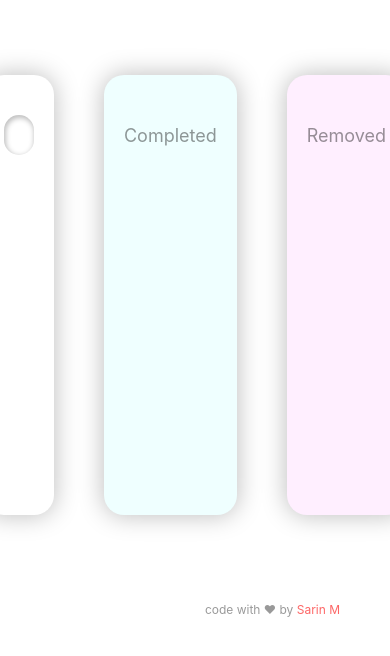
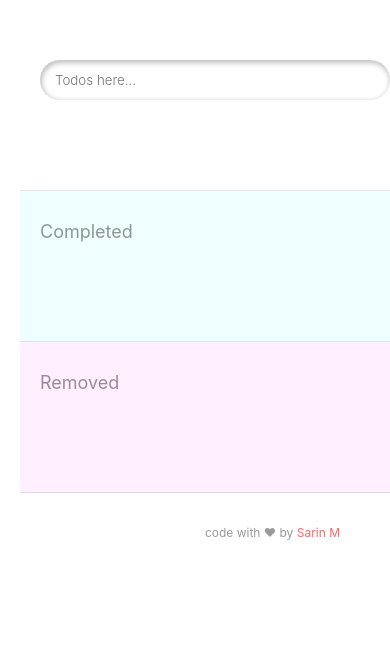
Before and after one commit to sarinmsari/React-ToDo, a React (Create React App) app: page / in a window 390 px wide. Shown: the top 656 px of the page. Built offline with nearby package versions, Linux system fonts and the light colour scheme.

Commit message:
some basic mobile responsiveness added

```diff
--- a/public/index.html
+++ b/public/index.html
@@ -26,6 +26,7 @@
     -->
     <title>React App</title>
   </head>
+
   <body>
     <noscript>You need to enable JavaScript to run this app.</noscript>
     <div id="root"></div>
--- a/src/App.css
+++ b/src/App.css
@@ -86,7 +86,7 @@ form {
 }
 .closeButton {
   padding-left: 10px;
-  font-family: 'Gill Sans', 'Gill Sans MT', Calibri, 'Trebuchet MS', sans-serif;
+  font-family: "Gill Sans", "Gill Sans MT", Calibri, "Trebuchet MS", sans-serif;
   font-style: normal;
   border-left: 1px solid rgba(0, 0, 0, 0.3);
   cursor: pointer;
@@ -116,3 +116,33 @@ form {
   color: rgba(251, 0, 0, 0.6);
   text-decoration: none;
 }
+
+/* Responsiveness */
+@media (max-width: 415px) {
+
+  .frame {
+    display: block;
+    margin: 20px;
+  }
+  .todos_box {
+    width: 100%;
+    min-height: 0px;
+    margin: 0px;
+    box-shadow: none;
+    border-radius: 0px;
+    padding: 20px;
+    padding-bottom: 50px;
+    border-bottom: 1px solid rgba(0, 0, 0, 0.1);
+  }
+  .todo {
+    width: 90%;
+    min-height: 10px;
+    margin-top: 15px;
+    padding: 15px;
+  }
+  .title {
+    margin-top: 10px;
+    color: rgba(0, 0, 0, 0.41);
+    height: 30px;
+  }
+}
--- a/src/App.js
+++ b/src/App.js
@@ -17,8 +17,6 @@ function App() {
   useEffect(() => {
     localStorage.setItem("activetodo", JSON.stringify(activetodo));
     localStorage.setItem("removedtodo", JSON.stringify(removedtodo));
-
-    console.log("useeffect");
   }, [activetodo, removedtodo]);
 
   const handleInputSubmit = (e) => {
```
